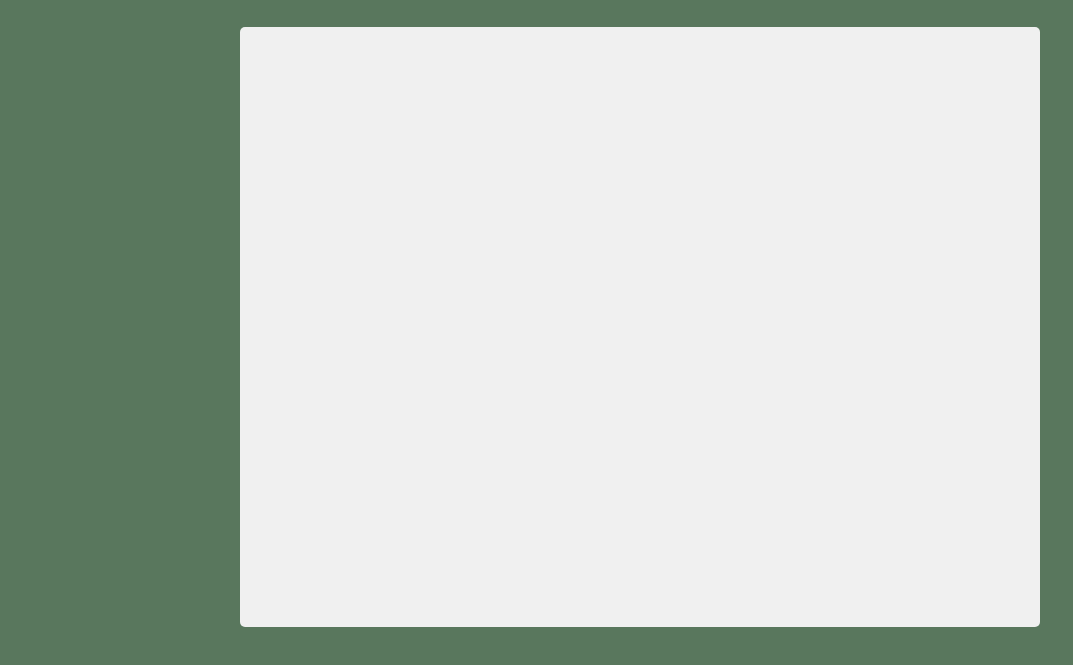
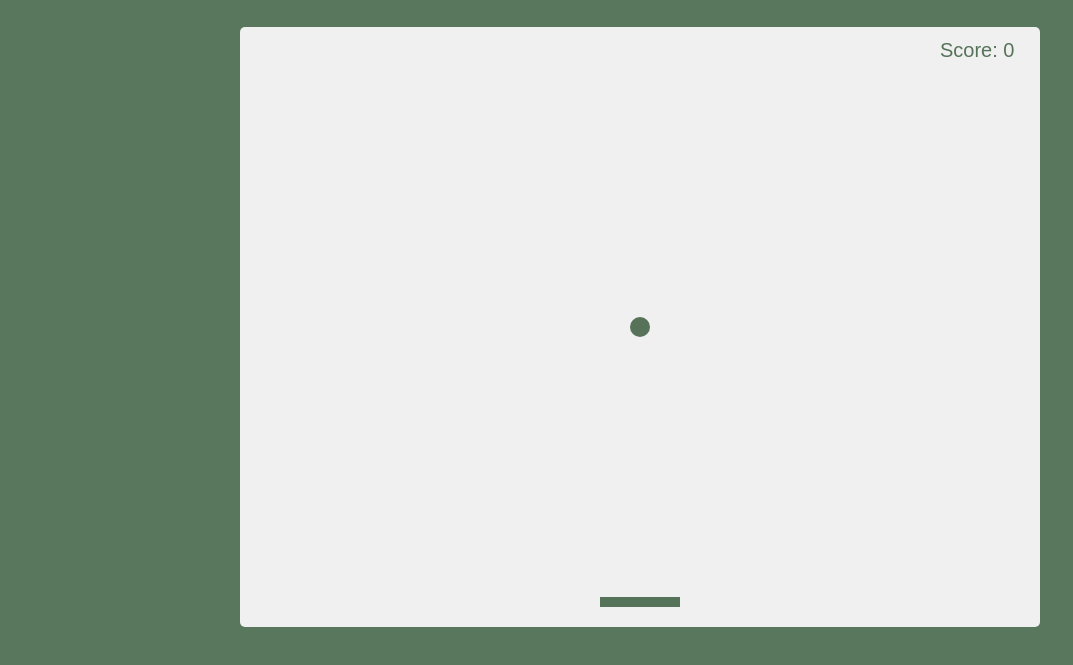
Before and after one commit to UlyanaBrataus/Breakout-Game, a plain HTML site: page index.html in a window 1280 px wide. Shown: the part 129-794 px from the top of the page, without its empty margins (0-1073 px from the left). Drawn offline with Linux system fonts and the light colour scheme.

Commit message:
drew ball and paddle

```diff
--- a/script.js
+++ b/script.js
@@ -1,8 +1,75 @@
 const rulesBtn = document.getElementById("rules-btn");
 const closeBtn = document.getElementById("close-btn");
 const rules = document.getElementById("rules");
+const canvas = document.getElementById("canvas");
+const ctx = canvas.getContext("2d");
+
+let score = 0;
+
+// Create ball properties
+
+const ball = {
+  // to place the ball at the middle of canvas
+  x: canvas.width / 2,
+  y: canvas.height / 2,
+  size: 10,
+  // direction of movement
+  dx: 4,
+  dy: -4,
+};
+
+// Create paddle props
+
+const paddle = {
+  // canvas.width / 2 - 40 cause total paddle width = 80
+  x: canvas.width / 2 - 40,
+  y: canvas.height - 30,
+  // paddle width
+  w: 80,
+  h: 10,
+  speed: 80,
+  dx: 0,
+};
+
+// Draw the ball on canvas
+
+function drawBall() {
+  ctx.beginPath();
+  // making a circle
+  ctx.arc(ball.x, ball.y, ball.size, 0, Math.PI * 2);
+  // making it visible
+  ctx.fillStyle = "#1b4420b9";
+  ctx.fill();
+  ctx.closePath();
+}
+
+// Draw the paddle on canvas
+function drawPaddle() {
+  ctx.beginPath();
+  ctx.rect(paddle.x, paddle.y, paddle.w, paddle.h);
+  ctx.fillStyle = "#1b4420b9";
+  ctx.fill();
+  ctx.closePath();
+}
+
+//Draw score on canvas
+
+function drawScore() {
+  ctx.font = "20px Arial";
+  ctx.fillText(`Score: ${score}`, canvas.width - 100, 30);
+}
+
+// Draw everything (we add this function to avoid global scope)
+
+function draw() {
+  drawBall();
+  drawPaddle();
+  drawScore();
+}
+draw();
 
 // Rules and close event handlers
+
 rulesBtn.addEventListener("click", () => rules.classList.add("show"));
 
 closeBtn.addEventListener("click", () => rules.classList.remove("show"));
```
Also changed, not shown: index.html (+3 -0 lines).
